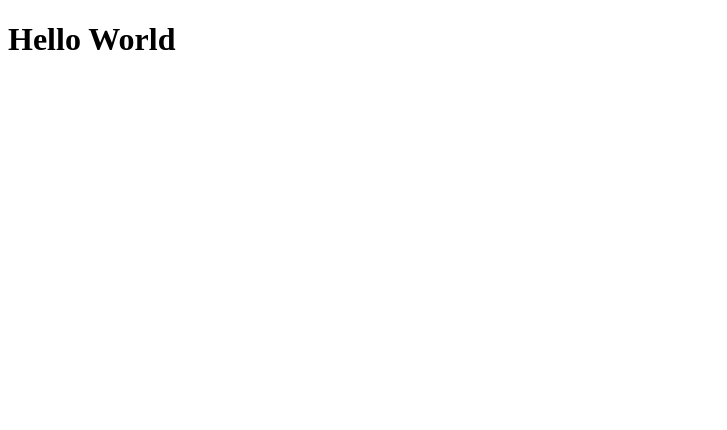
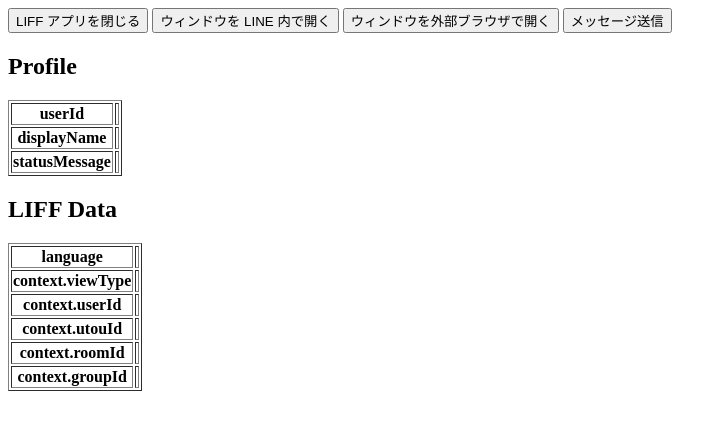
Before and after one commit to fastest4u/withdraw, a plain HTML site: page index.html in a window 1280 px wide. Shown: the whole page, without its empty margins (0-727 px from the left). Drawn offline with Linux system fonts and the light colour scheme.

Commit message:
Update index.html

```diff
--- a/index.html
+++ b/index.html
@@ -1,14 +1,68 @@
 <!DOCTYPE html>
 <html lang="en">
 <head>
-  <meta charset="UTF-8">
-  <meta name="viewport" content="width=device-width, initial-scale=1.0">
-  <title>Document</title>
-  <script charset="utf-8" src="https://static.line-scdn.net/liff/edge/versions/2.22.3/sdk.js"></script>
+    <meta charset="UTF-8">
+    <meta name="viewport" content="width=device-width, initial-scale=1.0">
+    <meta http-equiv="X-UA-Compatible" content="ie=edge">
+    <title>My First LIFF</title>
 </head>
 <body>
-  <h1>Hello World</h1>
+    <button id="closewindowbutton">LIFF アプリを閉じる</button>
+    <button id="openwindowbutton">ウィンドウを LINE 内で開く</button>
+    <button id="openwindowexternalbutton">ウィンドウを外部ブラウザで開く</button>
+    <button id="sendmessagebutton">メッセージ送信</button>
+    <div id="profileinfo">
+        <h2>Profile</h2>
+        <div id="profilepicturediv">
+        </div>
+        <table border="1">
+            <tr>
+                <th>userId</th>
+                <td id="useridprofilefield"></td>
+            </tr>
+            <tr>
+                <th>displayName</th>
+                <td id="displaynamefield"></td>
+            </tr>
+            <tr>
+                <th>statusMessage</th>
+                <td id="statusmessagefield"></td>
+            </tr>
+        </table>
+    </div>
 
-  <script src="main.js"></script>
+    <div id="liffdata">
+        <h2>LIFF Data</h2>
+        <table border="1">
+            <tr>
+                <th>language</th>
+                <td id="languagefield"></td>
+            </tr>
+            <tr>
+                <th>context.viewType</th>
+                <td id="viewtypefield"></td>
+            </tr>
+            <tr>
+                <th>context.userId</th>
+                <td id="useridfield"></td>
+            </tr>
+            <tr>
+                <th>context.utouId</th>
+                <td id="utouidfield"></td>
+            </tr>
+            <tr>
+                <th>context.roomId</th>
+                <td id="roomidfield"></td>
+            </tr>
+            <tr>
+                <th>context.groupId</th>
+                <td id="groupidfield"></td>
+            </tr>
+        </table>
+    </div>
+
+    <!-- LIFF SDK の読み込み -->
+    <script src="https://d.line-scdn.net/liff/1.0/sdk.js"></script>
+    <script src="liff.js"></script>
 </body>
 </html>
```
